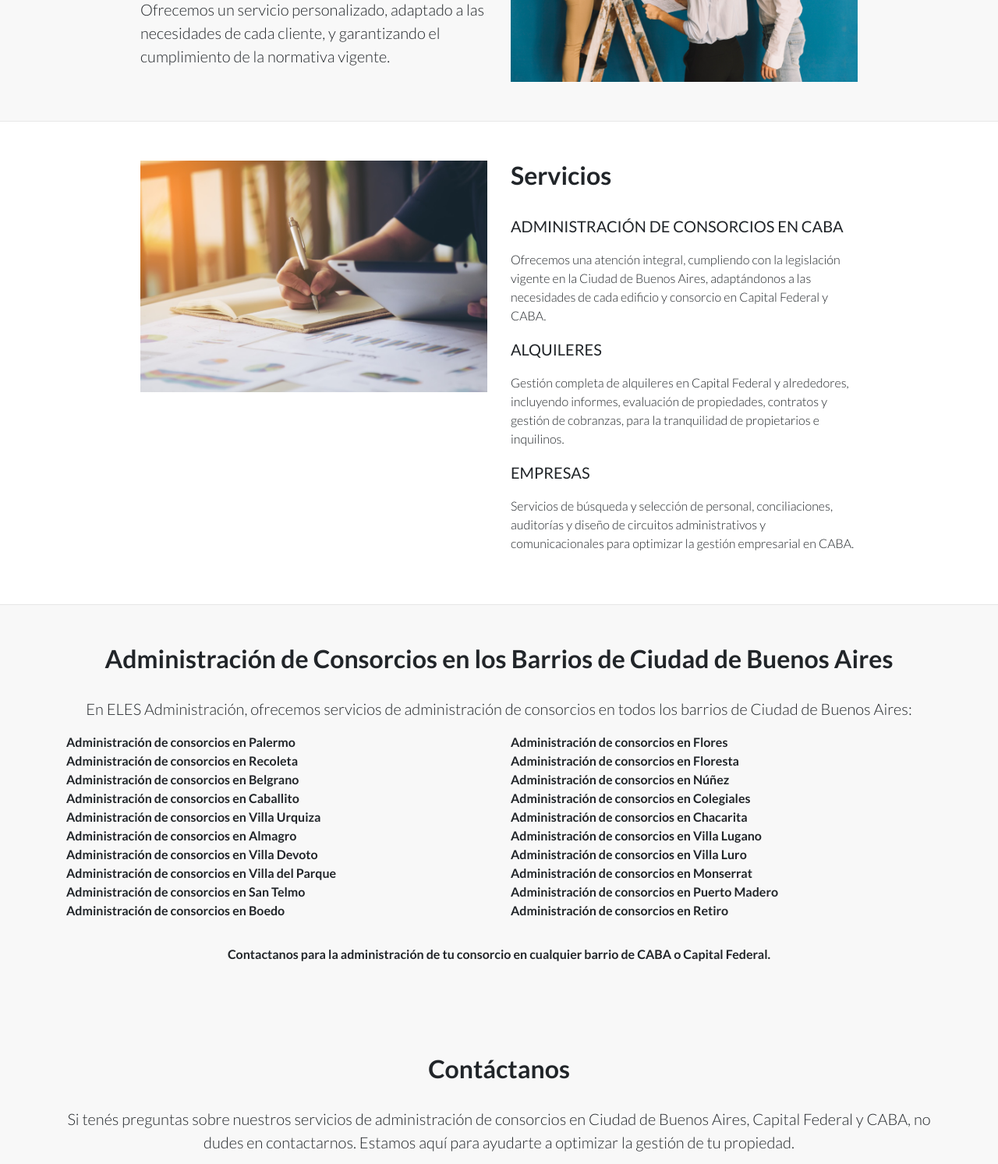
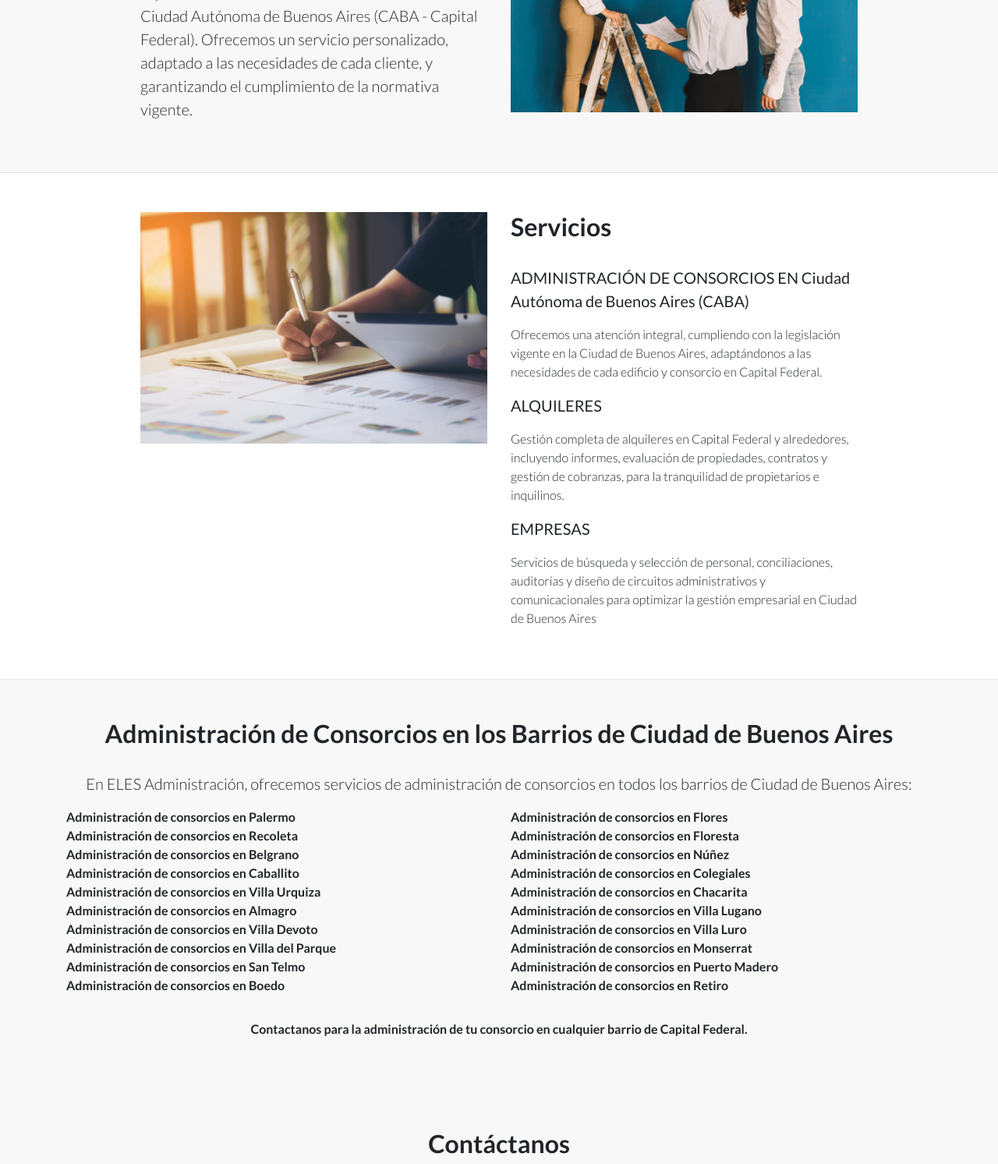
Before and after one commit to tylerdan1001/eles, a plain HTML site: page index.html in a window 1280 px wide. Shown: the part 1210-2703 px from the top of the page at 78% size. Drawn offline with Linux system fonts and the light colour scheme.

Commit message:
Update index.html

```diff
--- a/index.html
+++ b/index.html
@@ -6,7 +6,7 @@
     <meta name="viewport" content="width=device-width, initial-scale=1, shrink-to-fit=no">
     <meta name="description" content="ELES Administración: soluciones efectivas en administración de consorcios en Ciudad de Buenos Aires (CABA) y Capital Federal.">
     <meta name="author" content="ELES Administración">
-    <title>Administración de Consorcios en Ciudad de Buenos Aires | ELES Administración</title>
+    <title>Administración de Consorcios en Ciudad Autónoma de Buenos Aires (CABA) | ELES Administración</title>
 
     <!-- Iconos de Apple y favicon -->
     <link rel="icon" type="image/png" href="http://www.elesadministracion.com/favicon-32x32.png" sizes="32x32" />
@@ -47,7 +47,7 @@
         <div class="container text-center">
             <div class="intro-message">
                 <h1>ADMINISTRACIÓN DE CONSORCIOS EN CIUDAD DE BUENOS AIRES</h1>
-                <h2>Servicios para Consorcios, Alquileres y Empresas en CABA y Capital Federal</h2>
+                <h2>Servicios para Consorcios, Alquileres y Empresas en Capital Federal (Ciudad Autónoma de Buenos Aires - CABA)</h2>
                 <hr class="intro-divider">
                 <ul class="list-inline intro-social-buttons">
                     <li class="list-inline-item">
@@ -80,7 +80,7 @@
                 <div class="row">
                     <div class="col-lg-5 ml-auto">
                         <h2 class="section-heading">Nosotras</h2>
-                        <p class="lead">En ELES Administración, somos un equipo multidisciplinario con más de veinte años de experiencia en la administración de consorcios en Ciudad de Buenos Aires, Capital Federal y CABA. Ofrecemos un servicio personalizado, adaptado a las necesidades de cada cliente, y garantizando el cumplimiento de la normativa vigente.</p>
+                        <p class="lead">En ELES Administración, somos un equipo multidisciplinario con más de veinte años de experiencia en la administración de consorcios en Ciudad Autónoma de Buenos Aires (CABA - Capital Federal). Ofrecemos un servicio personalizado, adaptado a las necesidades de cada cliente, y garantizando el cumplimiento de la normativa vigente.</p>
                     </div>
                     <div class="col-lg-5 mr-auto">
                         <img class="img-fluid" src="img/80.jpg" alt="Equipo de administración de consorcios en Ciudad de Buenos Aires">
@@ -94,12 +94,12 @@
                 <div class="row">
                     <div class="col-lg-5 mr-auto order-lg-2">
                         <h2 class="section-heading">Servicios</h2>
-                        <p class="lead"><strong>ADMINISTRACIÓN DE CONSORCIOS EN CABA</strong></p>
-                        <p class="lead2">Ofrecemos una atención integral, cumpliendo con la legislación vigente en la Ciudad de Buenos Aires, adaptándonos a las necesidades de cada edificio y consorcio en Capital Federal y CABA.</p>
+                        <p class="lead"><strong>ADMINISTRACIÓN DE CONSORCIOS EN Ciudad Autónoma de Buenos Aires (CABA)</strong></p>
+                        <p class="lead2">Ofrecemos una atención integral, cumpliendo con la legislación vigente en la Ciudad de Buenos Aires, adaptándonos a las necesidades de cada edificio y consorcio en Capital Federal.</p>
                         <p class="lead"><strong>ALQUILERES</strong></p>
                         <p class="lead2">Gestión completa de alquileres en Capital Federal y alrededores, incluyendo informes, evaluación de propiedades, contratos y gestión de cobranzas, para la tranquilidad de propietarios e inquilinos.</p>
                         <p class="lead"><strong>EMPRESAS</strong></p>
-                        <p class="lead2">Servicios de búsqueda y selección de personal, conciliaciones, auditorías y diseño de circuitos administrativos y comunicacionales para optimizar la gestión empresarial en CABA.</p>
+                        <p class="lead2">Servicios de búsqueda y selección de personal, conciliaciones, auditorías y diseño de circuitos administrativos y comunicacionales para optimizar la gestión empresarial en Ciudad de Buenos Aires</p>
                     </div>
                     <div class="col-lg-5 ml-auto order-lg-1">
                         <img class="img-fluid" src="img/90.jpg" alt="Servicios de administración de consorcios en CABA">
@@ -142,14 +142,14 @@
                         </ul>
                     </div>
                 </div>
-                <p class="text-center mt-3">Contactanos para la administración de tu consorcio en cualquier barrio de CABA o Capital Federal.</p>
+                <p class="text-center mt-3">Contactanos para la administración de tu consorcio en cualquier barrio de Capital Federal.</p>
             </div>
         </section>
 
         <section id="Contacto" class="content-section-a">
             <div class="container text-center">
                 <h2 class="section-heading">Contáctanos</h2>
-                <p class="lead">Si tenés preguntas sobre nuestros servicios de administración de consorcios en Ciudad de Buenos Aires, Capital Federal y CABA, no dudes en contactarnos. Estamos aquí para ayudarte a optimizar la gestión de tu propiedad.</p>
+                <p class="lead">Si tenés preguntas sobre nuestros servicios de administración de consorcios en Ciudad de Buenos Aires (Capital Federal), no dudes en contactarnos. Estamos aquí para ayudarte a optimizar la gestión de tu propiedad.</p>
 
                 <div class="row justify-content-center">
                     <div class="col-md-4">
@@ -170,7 +170,7 @@
 
     <footer>
         <div class="container text-center">
-            <p>© 2024 ELES Administración. Especialistas en administración de consorcios en Ciudad de Buenos Aires, Capital Federal y CABA.</p>
+            <p>© 2024 ELES Administración. Especialistas en administración de consorcios en Ciudad Autónoma de Buenos Aires (CABA - Capital Federal).</p>
         </div>
     </footer>
 
@@ -184,7 +184,7 @@
         "@context": "http://schema.org",
         "@type": "LocalBusiness",
         "name": "ELES Administración",
-        "description": "Especialistas en administración de consorcios en Ciudad de Buenos Aires, Capital Federal y CABA.",
+        "description": "Especialistas en administración de consorcios en Ciudad Autónoma de Buenos Aires (CABA - Capital Federal).",
         "url": "http://www.elesadministracion.com",
         "telephone": "+54 11 6147 5364",
         "address": {
```
